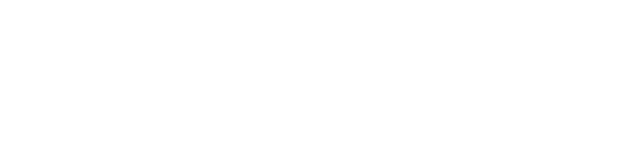
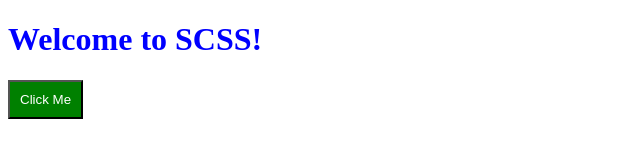
Before and after one commit to rajybatmg/SCSS, a plain HTML site: page index.html in a window 1280 px wide. Shown: the whole page, without its empty margins (0-640 px from the left). Drawn offline with Linux system fonts and the light colour scheme.

Commit message:
Button and header

```diff
--- /dev/null
+++ b/abstracts/_variables.scss
@@ -0,0 +1,2 @@
+$primaryColor: blue;
+$buttonColor: green;
--- /dev/null
+++ b/components/_buttons.scss
@@ -0,0 +1,7 @@
+@use "../abstracts/variables" as v;
+
+.btn {
+  background-color: v.$buttonColor;
+  color: white;
+  padding: 10px;
+}
--- a/index.html
+++ b/index.html
@@ -4,9 +4,15 @@
     <meta charset="UTF-8">
     <meta name="viewport" content="width=device-width, initial-scale=1.0">
     <title>SCSS</title>
-    <link href="style.css" rel="stylesheet">
+    <link href="./style.css" rel="stylesheet">
 </head>
 <body>
+  <header class="header">
+    <h1>Welcome to SCSS!</h1>
+  </header>
 
+  <main>
+    <button class="btn">Click Me</button>
+  </main>
 </body>
 </html>
--- /dev/null
+++ b/layout/_header.scss
@@ -0,0 +1,7 @@
+@use "../abstracts/variables" as v;
+
+.header {
+  h1 {
+    color: v.$primaryColor;
+  }
+}
--- a/style.scss
+++ b/style.scss
@@ -0,0 +1,2 @@
+@use "components/buttons";
+@use "layout/header";
```
Also changed, not shown: style.css, 1 other file.
